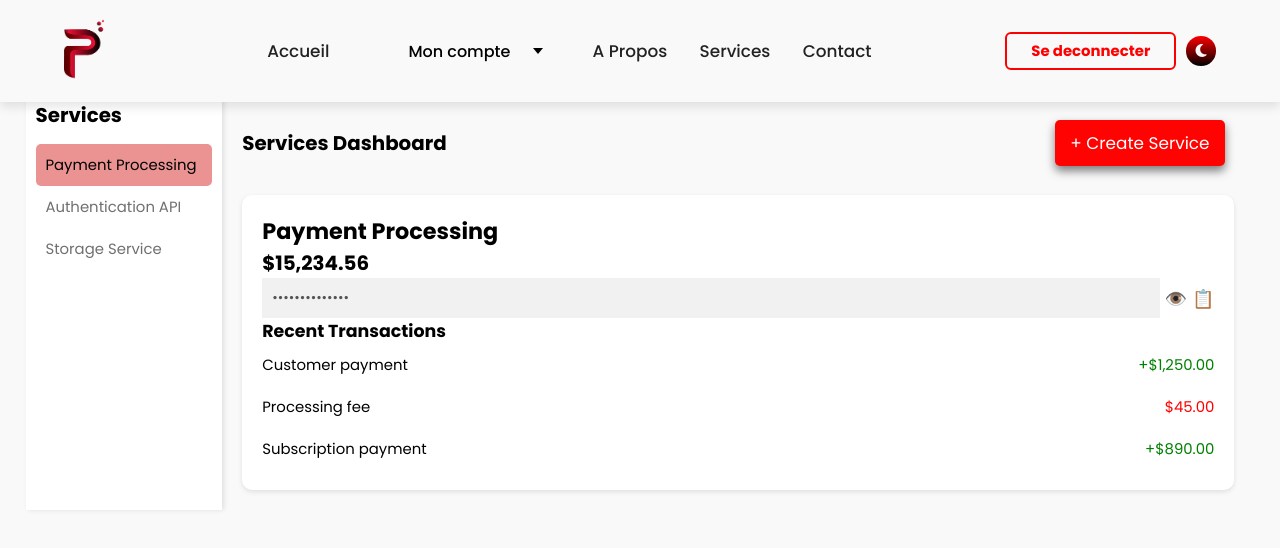
After one commit to Cabinet-Fadjeu/Possa-pay-API, a Django app: page /user/service/dashboard/ in a window 1280 px wide. The commit adds this page. Shown: the top 548 px of the page. Run offline with Django 5.2, Linux system fonts and the light colour scheme; a user stored in the database is signed in; data comes from the database, SQL or seed files in the repository; both versions use the stored data as it was after the commit.

Commit message:
Dashboard debut 10/03/2025 -16h31

```diff
--- a/static/assets/css/style.css
+++ b/static/assets/css/style.css
@@ -718,6 +718,119 @@ select, input {
     font-size: 15px;
 }
 
+
+/*Dasboard*/
+
+/* body {
+  font-family: Arial, sans-serif;
+  margin: 0;
+  padding: 0;
+  display: flex;
+  background-color: #f8f9fa;
+} */
+.dashboard-header {
+    display: flex;
+    justify-content: space-between;
+    align-items: center;
+  }
+  .container {
+    display: flex;
+    width: 100%;
+    padding: 0 2%;
+    margin-top: 7%;
+
+  }
+  .sidebar {
+    width: 16%;
+    background: #fff;
+    padding: 1rem;
+    box-shadow: 2px 0 5px rgba(0, 0, 0, 0.1);
+
+  }
+  .sidebar h2 {
+    margin-bottom: 1.5rem;
+    font-size: 2rem;
+    font-weight: bold;
+  }
+  .sidebar ul {
+    list-style: none;
+    padding: 0;
+
+  }
+  .sidebar ul li {
+    padding: 1rem;
+    cursor: pointer;
+    font-size: 1.5rem;
+    color: #707070;
+  }
+  .sidebar ul .active {
+    background: #eb9292;
+    color: #000000;
+    border-radius: 5px;
+    /* font-weight: bold; */
+  }
+  .dashboard {
+    flex: 1;
+    padding: 20px;
+  }
+  .dashboard-header {
+    display: flex;
+    justify-content: space-between;
+    align-items: center;
+  }
+  .dashboard .dashboard-header .btn {
+    background: #ff0202;
+    color: #fff;
+    border: none;
+    padding: 10px 15px;
+    cursor: pointer;
+    border-radius: 5px;
+  }
+  .dashboard .dashboard-header .btn:hover {
+    background: #000000;
+  }
+  .card {
+    background: #fff;
+    padding: 20px;
+    border-radius: 10px;
+    box-shadow: 0 2px 5px rgba(0, 0, 0, 0.1);
+    margin-top: 20px;
+    font-size: 1.5rem;
+  }
+  .balance {
+    font-size: 2rem;
+    font-weight: bold;
+  }
+  .api-key {
+    display: flex;
+    align-items: center;
+  }
+  .api-key input {
+    border: none;
+    background: #f1f1f1;
+    padding: 10px;
+    flex: 1;
+  }
+  .api-key button {
+    background: none;
+    border: none;
+    cursor: pointer;
+    font-size: 18px;
+    margin-left: 5px;
+  }
+  .transactions li {
+    display: flex;
+    justify-content: space-between;
+    padding: 10px 0;
+  }
+  .credit {
+    color: green;
+  }
+  .debit {
+    color: red;
+  }
+
+
 /* KEYFRAMES ANIMATION */
 @keyframes slideRight {
     0% {
--- a/static/assets/js/scriptLog.js
+++ b/static/assets/js/scriptLog.js
@@ -61,8 +61,8 @@ document.getElementById("selection").addEventListener("change", function () {
 //   totalAmountDisplay.textContent = totalAmount.toFixed(2);
 // }
 
-baseAmountInput.addEventListener("input", calculateTotal);
-insuranceOption.addEventListener("change", calculateTotal);
+// baseAmountInput.addEventListener("input", calculateTotal);
+// insuranceOption.addEventListener("change", calculateTotal);
 
 // dropdown script
 const dropdowns = document.querySelectorAll(".dropdown");
--- a/templates/partials/base.html
+++ b/templates/partials/base.html
@@ -44,6 +44,7 @@
               </li>
               <li><a href="{% url 'core:Recharge' %}">Recharger</a></li>
               <li><a href="{% url 'core:solde' %}">Solde</a></li>
+              <li><a href="{% url 'userAuth:service_dashboard' %}">API</a></li>
             </ul>
           </div>
         </a>
--- /dev/null
+++ b/templates/userauth/service_dashboard.html
@@ -0,0 +1,55 @@
+{% extends 'partials/base.html' %} {% load static %} {% block content %}
+
+<div class="container">
+  <aside class="sidebar">
+    <h2>Services</h2>
+    <ul>
+      <li class="active">Payment Processing</li>
+      <li>Authentication API</li>
+      <li>Storage Service</li>
+    </ul>
+  </aside>
+  <main class="dashboard">
+    <div class="dashboard-header">
+      <h1>Services Dashboard</h1>
+      <button class="btn">+ Create Service</button>
+    </div>
+    <section class="card">
+      <h2>Payment Processing</h2>
+      <p class="balance">$15,234.56</p>
+      <div class="api-key">
+        <input type="password" id="apiKey" value="MySecretAPIKey" disabled />
+        <button onclick="toggleApiKey()">👁️</button>
+        <button onclick="copyApiKey()">📋</button>
+      </div>
+      <h3>Recent Transactions</h3>
+      <ul class="transactions">
+        <li>Customer payment <span class="credit">+$1,250.00</span></li>
+        <li>Processing fee <span class="debit">$45.00</span></li>
+        <li>Subscription payment <span class="credit">+$890.00</span></li>
+      </ul>
+    </section>
+  </main>
+</div>
+
+<script>
+  function toggleApiKey() {
+    var input = document.getElementById("apiKey");
+    if (input.type === "password") {
+      input.type = "text";
+    } else {
+      input.type = "password";
+    }
+  }
+  function copyApiKey() {
+    var input = document.getElementById("apiKey");
+    input.disabled = false;
+    input.select();
+    document.execCommand("copy");
+    input.disabled = true;
+    alert("API Key copied to clipboard!");
+  }
+</script>
+
+<script src="{% static 'assets/js/script.js' %}"></script>
+{% endblock content %}
--- a/userAuth/urls.py
+++ b/userAuth/urls.py
@@ -12,6 +12,35 @@ from . import views
 app_name = "userAuth"
 
 urlpatterns = [
+    # User registration Routes
+    path('register/', views.register_view, name='register'),
+    # User login Routes
+    path('login/', views.login_view,name='login'),
+    # logout
+    path('logout/', views.logout_view,name='logout'),
+
+
+
+                  #SERVICES
+
+    #sevices demande
+    path('service/demande/', views.service_demand, name='service_demand'),
+
+    #sevices Dashboard
+    path('service/dashboard/', views.service_dashboard, name='service_dashboard'),
+
+    #create service
+    path('service/create/', views.create_service, name='create_service'),
+
+    #update service
+    path('service/update/<uuid:service_id>/', views.update_service, name='update_service'),
+
+    #delete service
+    path('service/delete/<uuid:service_id>/', views.delete_service, name='delete_service'),
+
+
+
+
     # Update user profile image
     # path('user-images-profile/<uuid:user_id>/', views.userProfileImageUpdate, name='user-image-profile'),
 
@@ -19,20 +48,15 @@ urlpatterns = [
     # path('check-secret/', views.check_secret_code),
     path('set-secret/', views.set_secret_code, name='set-secret'),
     # path('set-secret/<str:request_type>/<uuid:user_id>/', views.set_user_secret, name='set_user_secret'),
-    # #sevices demande
-    # path('service/demande/<uuid:user_id>/', views.service_demand, name='service_demand'),
+
     # #creat service
-    # path('service/create/<uuid:user_id>/', views.create_service, name='create_service'),
+    #path('service/create/<uuid:user_id>/', views.create_service, name='create_service'),
     #reception des fond
     # path('service/receive/', views.reception, name='reception'),
-    # User registration Routes
-    path('register/', views.register_view, name='register'),
-    # User login Routes
-    path('login/', views.login_view,name='login'),
+
     # User token refresh Routes
     # path('token/refresh-token/', TokenRefreshView.as_view(),name='refresh_token'),
-    # User logout Routes
-    path('logout/', views.logout_view,name='logout'),
+
     # path('login/', views.login),
     # User view details
     # path('user-detail/<uuid:id>/', views.userDetail),
--- a/userAuth/views.py
+++ b/userAuth/views.py
@@ -186,20 +186,136 @@ def login_view(request):
 
 #logout
 def logout_view(request):
-
     logout(request)
     messages.success(request, "You logged out.")
     return redirect("core:index")
 
+#page api
+@login_required
+def service_dashboard(request):
+    user= request.user
+    # user.is_company = False
+    # user.save()
+    # print('statut',user.is_company)
+
+    if not user:
+        messages.success(request, "un probleme es survenu.")
+        return redirect("core:index")
+
+
+    if not user.is_company == True:
+        messages.success(request, "Vous n'etes pas une entreprise.")
+        return redirect("userAuth:service_demand")
+
+    service= Service.objects.filter(user=user)
+    print('service',service)
+    context = {
+        'service': service,
+    }
+
+
+    return render(request, "userAuth/service_dashboard.html", context)
+
+
 #service demande
 # @api_view(['PUT'])
 # @permission_classes([IsAuthenticated])
-# def service_demand(request, user_id):
-#      user =  CustomUser.objects.get(id = user_id)
-#      user.is_company = True
-#      user.save()
-#      print('user',user)
-#      return Response( "Demand accepted successfully", status.HTTP_201_CREATED)
+@login_required
+def service_demand(request):
+    user=request.user
+    if not user:
+        messages.error(request, "Utilisateur introuvable.")
+        return redirect("core:index")
+    if user.is_company == True:
+        return redirect("userAuth:service_dashboard")
+    if request.method =='POST':
+
+        user.is_company=True
+        user.save()
+
+        messages.success(request, "Demande de service envoyée")
+        return redirect("userAuth:service_dashboard")
+
+    return render(request, "userAuth/service_demand.html")
+
+#ceer service
+@login_required
+def create_service(request):
+    user = request.user
+    if not user:
+        messages.error(request, "Utilisateur introuvable.")
+        return redirect("core:index")
+    if user.is_company == False:
+        return redirect("userAuth:service_demand")
+    if request.method == 'POST':
+        #creer le service
+        try:
+            # Récupérer les données envoyées par la requête
+            name = request.data.get("name")  # Nom du service
+            description = request.data.get("description", "")  # Description facultative
+            allowed_hosts = request.data.get("allowed_hosts", "")  # Hôtes autorisés facultatifs
+
+            # Utiliser une transaction pour s'assurer que tout est créé ensemble
+            with transaction.atomic():
+            # Créer un compte
+                compte = Compte.objects.create(
+                amount=0.00  # Valeur par défaut
+            )
+
+            # Créer un service et lier le compte
+                service = Service.objects.create(
+                user=user,
+                name=name,
+                description=description,
+                compte=compte,
+                allowed_hosts=allowed_hosts
+            )
+
+        #service = Service.objects.create(user=user, name=name, description=description, compte=compte, allowed_hosts=allowed_hosts)
+            messages.success(request, "Service créé avec succès.")
+            return redirect("userAuth:service_dashboard")
+
+        except Exception as e:
+            messages.success(request, "probleme est survenu.",e)
+            return redirect("userAuth:service_dashboard")
+
+    return render(request, "userAuth/create_service.html")
+
+# delete service
+@login_required
+def delete_service(request, service_id):
+    user = request.user
+    if not user:
+        messages.error(request, "Utilisateur introuvable.")
+        return redirect("core:index")
+    if user.is_company == False:
+        return redirect("userAuth:service_demand")
+    service = Service.objects.get(user=user, id=service_id)
+    service.delete()
+    messages.success(request, "Service supprimé avec succès.")
+    return redirect("userAuth:service_demand")
+
+#pdater service
+@login_required
+def update_service(request, service_id):
+    user = request.user
+    if not user:
+        messages.error(request, "Utilisateur introuvable.")
+        return redirect("core:index")
+    if user.is_company == False:
+        return redirect("userAuth:service_demand")
+    service = Service.objects.get(user=user, id=service_id)
+    if request.method == 'POST':
+        name = request.POST.get('name')
+        description = request.POST.get('description')
+        allowed_hosts = request.POST.get('allowed_hosts')
+        service.name = name
+        service.description = description
+        service.allowed_hosts = allowed_hosts
+        service.save()
+        messages.success(request, "Service mis à jour avec succès.")
+        return redirect("userAuth:service_dashboard")
+    return render(request, "userAuth/update_service.html")
 
 # @api_view(['POST'])
 # def create_service(request, user_id):
@@ -243,45 +359,3 @@ def logout_view(request):
 #         return Response({"error": "Utilisateur introuvable."}, status=404)
 #     except Exception as e:
 #         return Response({"error": str(e)}, status=500)
-
-# @api_view(['POST'])
-# def reception(request):
-    if request.method == 'POST':
-        try:
-        # Récupérer les données envoyées par la requête
-            public_key = request.data.get("public_key")
-            secret_key = request.data.get("secret_key")
-            amount = request.data.get("amount")
-            print("public_key",public_key,"secret_key",secret_key,"amount",amount)
-
-        # Utiliser une transaction pour s'assurer que tout est créé ensemble
-        # with transaction.atomic():
-        #     # Créer un compte
-        #     compte = Compte.objects.create(
-        #         # service_id=user,
-        #         amount=0.00  # Valeur par défaut
-        #     )
-
-        #     # Créer un service et lier le compte
-        #     service = Service.objects.create(
-        #         user=user,
-        #         name=name,
-        #         description=description,
-        #         compte=compte,
-        #         allowed_hosts=allowed_hosts
-        #     )
-
-        # Retourner une réponse JSON avec les détails
-            return Response({
-            "message": "transaction effectue avec succès.",
-            # "service_id": service.id,
-            # "public_key": service.public_key,
-            # "secret_key": service.secret_key,
-            # "compte_id": compte.id,
-            # "compte_amount": compte.amount,
-            }, status=201)
-
-        except CustomUser.DoesNotExist:
-            return Response({"error": "Utilisateur introuvable."}, status=404)
-        except Exception as e:
-            return Response({"error": str(e)}, status=500)
```
Also changed, not shown: core/signals.py (deleted, +0 -44 lines), core/views.py (+16 -9 lines), templates/core/confirm.html (+8 -0 lines), templates/core/transfert.html (+8 -11 lines), templates/userauth/service_dashboard1.html (added, +59 -0 lines), templates/userauth/service_demand.html (added, +18 -0 lines), db.sqlite3.
